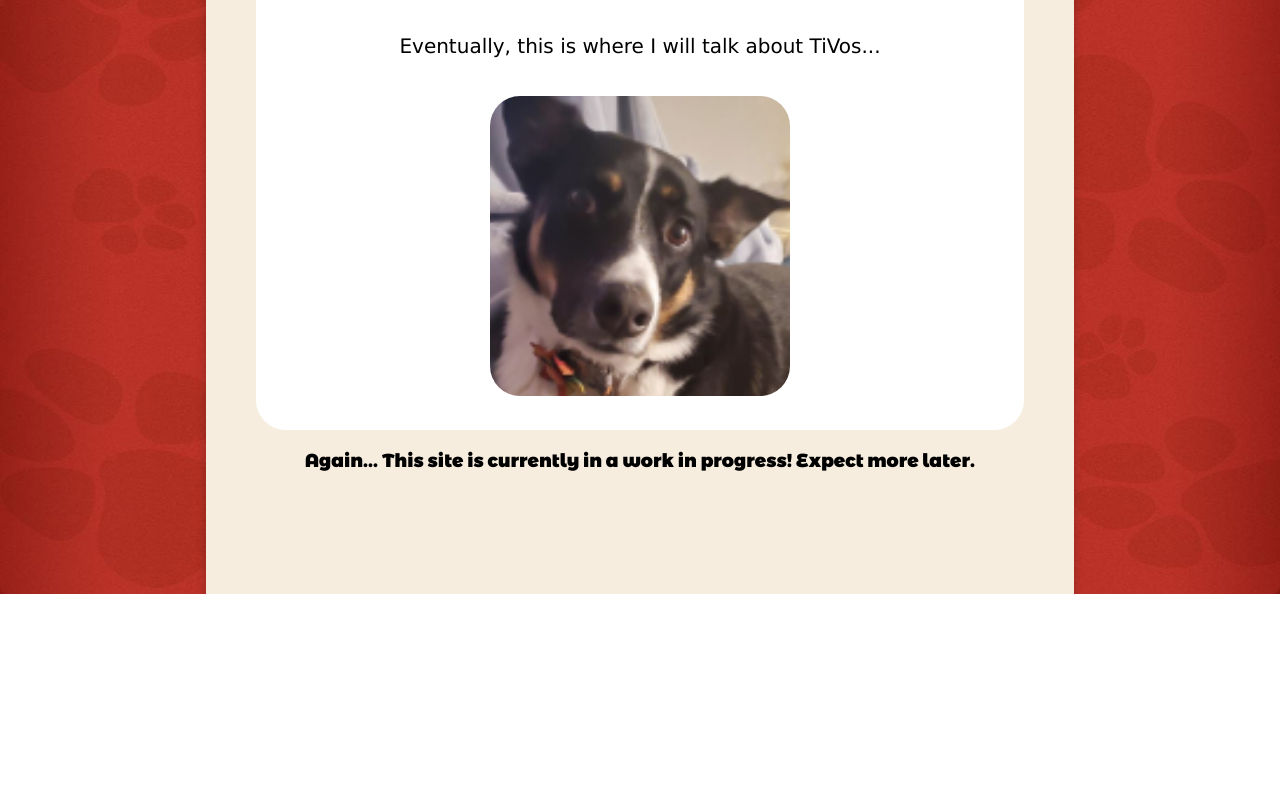
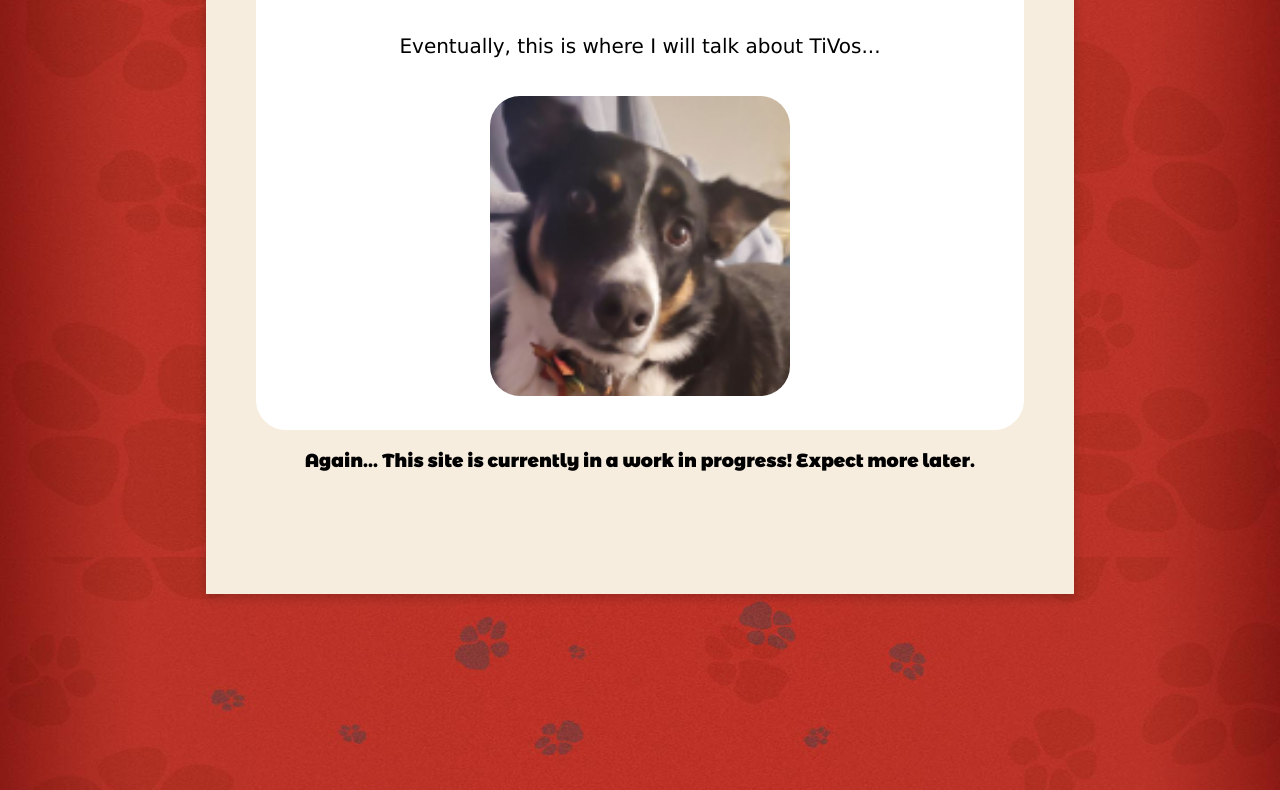
Before and after one commit to Gionni0820/crap, a plain HTML site: page tivo.htm in a window 1280 px wide. Shown: the part 343-1133 px from the top of the page. Before the commit the page ends 937 px from the top, so only its background shows below. Drawn offline with Linux system fonts and the light colour scheme; a web font is replaced by a local one.

Commit message:
Update styles.css

```diff
--- a/styles.css
+++ b/styles.css
@@ -120,7 +120,7 @@ p.border {
    background-position: top;
    background-attachment: fixed;
   width: 100%; /* Ensure it takes full width */
-  border-radius: 7px;
+  height: 2000px;
 
 }
 
```
